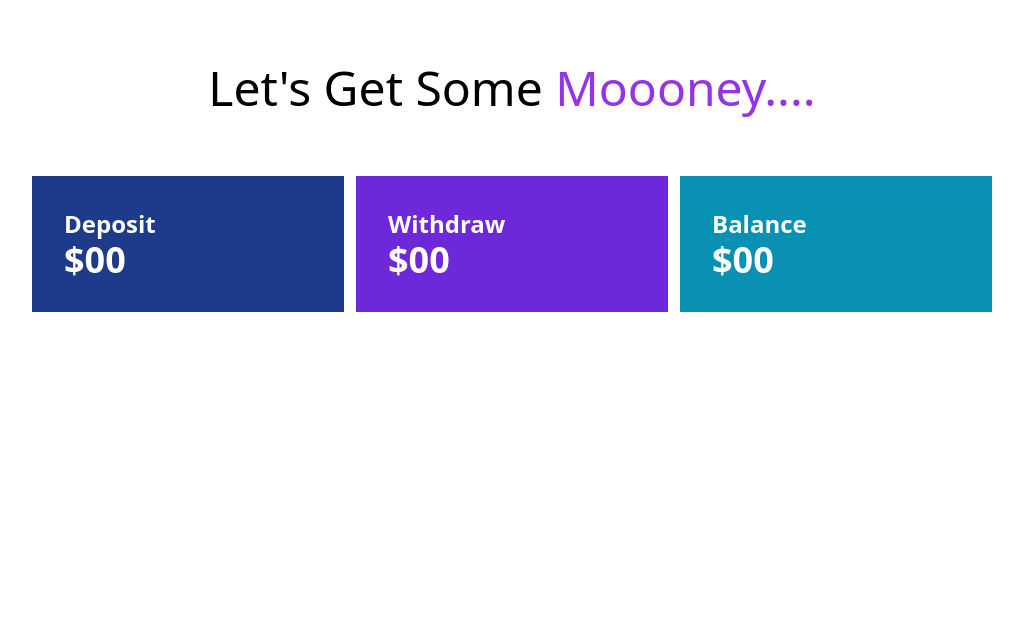
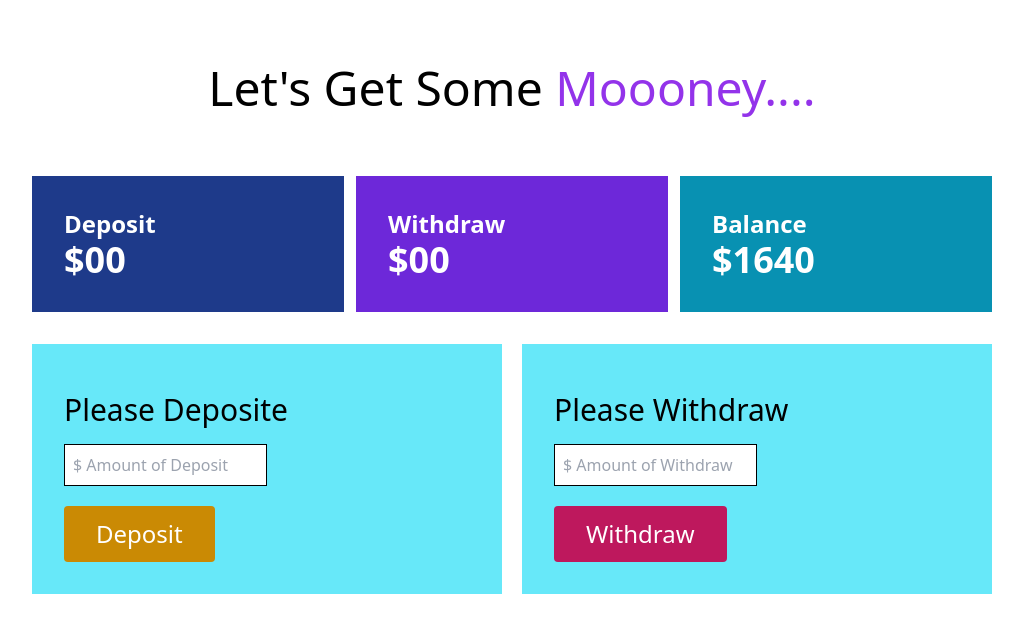
Before and after one commit to kamrulislambd/mybank, a plain HTML site: page bankpage.html in a window 1280 px wide. Shown: the whole page, without its empty margins (128-1151 px from the left). Drawn offline with nearby package versions, Linux system fonts and the light colour scheme.

Commit message:
login page and account page created

```diff
--- a/bankpage.html
+++ b/bankpage.html
@@ -5,6 +5,7 @@
     <meta http-equiv="X-UA-Compatible" content="IE=edge" />
     <meta name="viewport" content="width=device-width, initial-scale=1.0" />
     <title>Banking Page</title>
+    <link rel="shortcut icon" href="images/favicon.ico" type="image/x-icon" />
     <script src="https://cdn.tailwindcss.com"></script>
   </head>
   <body>
@@ -28,11 +29,47 @@
             </div>
             <div class="balance bg-cyan-600 p-8 text-white font-bold">
               <h3 class="text-2xl">Balance</h3>
-              <h2 class="text-4xl">$00</h2>
+              <h2 class="text-4xl">$1640</h2>
             </div>
           </div>
         </div>
       </section>
+      <section class="w-3/4 mx-auto">
+        <div class="grid grid-cols-2 gap-5 py-8">
+          <div class="account-details bg-cyan-300 p-8">
+            <h2 class="text-3xl font-medium my-4">Please Deposite</h2>
+            <input
+              class="w-2/4 border border-black p-2 mb-5 block"
+              type="text"
+              placeholder="$ Amount of Deposit"
+            />
+
+            <button
+              class="text-2xl rounded px-8 py-3 text-white bg-yellow-600"
+              id="deposit-btn"
+            >
+              Deposit
+            </button>
+          </div>
+          <div class="account-details bg-cyan-300 p-8">
+            <h2 class="text-3xl font-medium my-4">Please Withdraw</h2>
+            <input
+              class="w-2/4 border border-black p-2 mb-5 block"
+              type="text"
+              placeholder="$ Amount of Withdraw"
+            />
+
+            <button
+              class="text-2xl rounded px-8 py-3 text-white bg-pink-700"
+              id="deposit-btn"
+            >
+              Withdraw
+            </button>
+          </div>
+        </div>
+      </section>
     </main>
+
+    <script src="js/bankpage.js"></script>
   </body>
 </html>
```
Also changed, not shown: index.html (+4 -3 lines), images/favicon.ico (added), js/bankpage.js (added), js/login.js (renamed from js/script.js).
